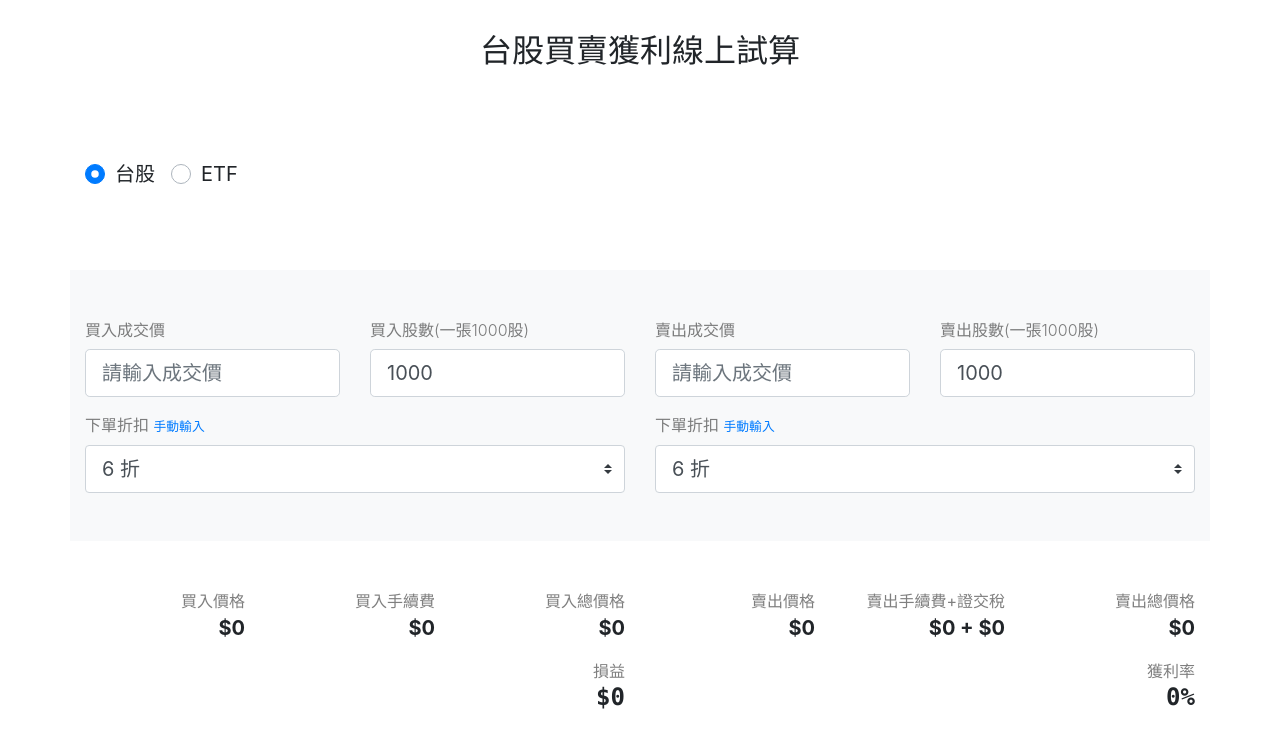
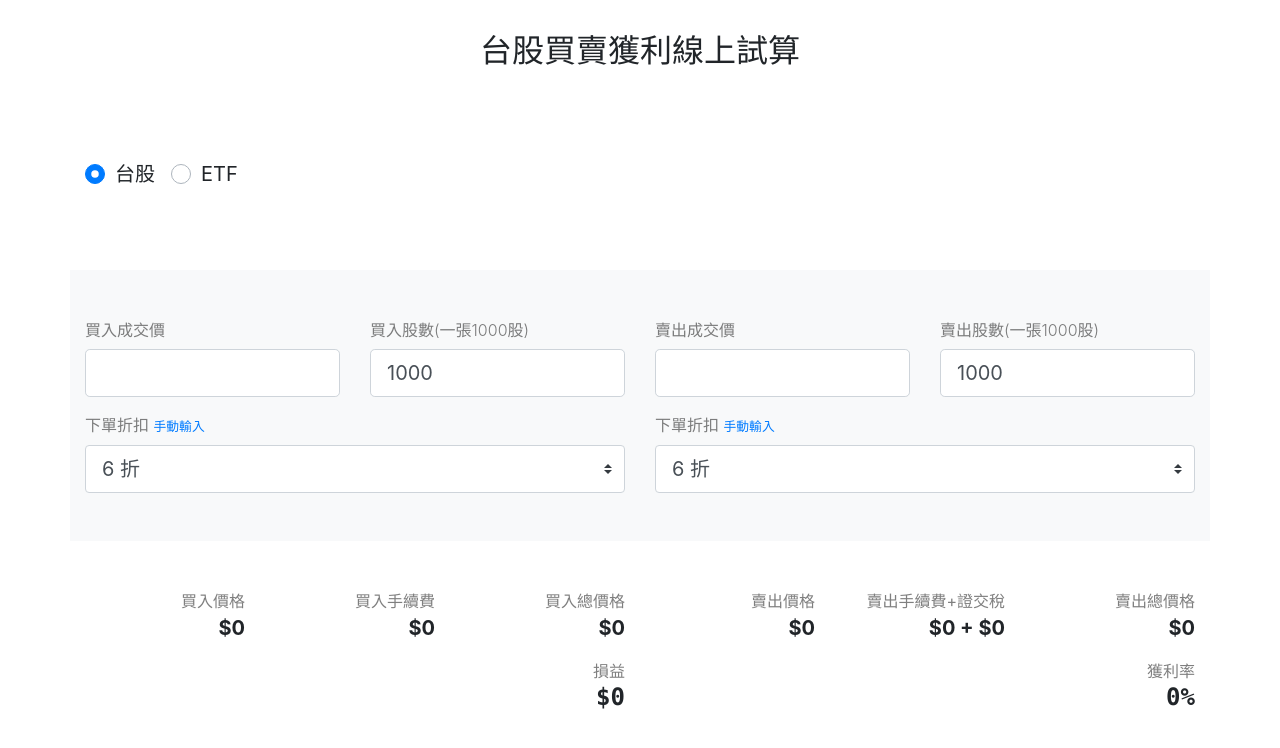
Before and after one commit to chiquitta/stock, a Vue app: page / in a window 1280 px wide. Shown: the top 748 px of the page. Built offline with nearby package versions, Linux system fonts and the light colour scheme; what vue-icon would draw is missing.

Commit message:
bug fixed

```diff
--- a/src/App.vue
+++ b/src/App.vue
@@ -44,7 +44,7 @@
                 label="買入成交價"
                 class="text-black-50 font-weight-light"
               >
-                <b-form-input v-model="buy" type="number" size="lg" placeholder="請輸入成交價" />
+                <b-form-input v-model="buy" type="number" size="lg" placeholder="" />
               </b-form-group>
             </b-col>
             <b-col cols="6" md="3" order="3" order-sm="2">
@@ -65,7 +65,7 @@
                 label="賣出成交價"
                 class="text-black-50 font-weight-light"
               >
-                <b-form-input v-model="sell" type="number" size="lg" placeholder="請輸入成交價" />
+                <b-form-input v-model="sell" type="number" size="lg" placeholder="" />
               </b-form-group>
             </b-col>
             <b-col cols="6" md="3" order="4" order-sm="4">
@@ -79,34 +79,26 @@
             <b-col cols="6" order="5" order-sm="5">
               <label class="text-black-50 font-weight-light">
                 下單折扣
+                <b-link class="small" @click="manualFeeB = !manualFeeB">
+                  手動輸入
+                </b-link>
+              </label>
+              <b-form-select v-if="!manualFeeB" v-model="buyFee" :options="fees" size="lg" />
+              <b-input-group v-else append="折">
+                <b-form-input v-model="buyFee" type="number" size="lg" placeholder="請輸入" max="10" min="0" />
+              </b-input-group>
+            </b-col>
+            <b-col cols="6" order="6" order-sm="6">
+              <label class="text-black-50 font-weight-light">
+                下單折扣
                 <b-link class="small" @click="manualFeeA = !manualFeeA">
                   手動輸入
                 </b-link>
               </label>
               <b-form-select v-if="!manualFeeA" v-model="sellFee" :options="fees" size="lg" />
               <b-input-group v-else append="折">
-                <b-form-input v-model="sellFee" type="number" size="lg" placeholder="請輸入" />
+                <b-form-input v-model="sellFee" type="number" size="lg" placeholder="請輸入" max="10" min="0" />
               </b-input-group>
-              <!-- <div class="text-right">
-                <small class="text-black-50 font-weight-light">
-                  (以 0.1425% 計算)
-                </small>
-              </div> -->
-            </b-col>
-            <b-col cols="6" order="6" order-sm="6">
-              <label class="text-black-50 font-weight-light">
-                下單折扣
-                <b-link class="small" @click="manualFeeB = !manualFeeB">
-                  手動輸入
-                </b-link>
-              </label>
-              <b-form-select v-if="!manualFeeB" v-model="buyFee" :options="fees" size="lg" />
-              <b-input-group v-else append="折">
-                <b-form-input v-model="buyFee" type="number" size="lg" placeholder="請輸入" />
-              </b-input-group>
-              <!-- <small class="text-black-50 font-weight-light">
-                (以 0.1425% 計算)
-              </small> -->
             </b-col>
           </b-row>
           <b-row class="py-5">
@@ -266,6 +258,10 @@ export default {
     range(start, end, step = 1) {
       const len = Math.floor((end - start) / step) + 1
       return Array(len).fill().map((_, idx) => start + (idx * step)).reverse()
+    },
+    selectVal(ele) {
+      this.$set(this, 'sellFee', ele)
+      console.dir(this.sellFee)
     }
   }
 }
```
